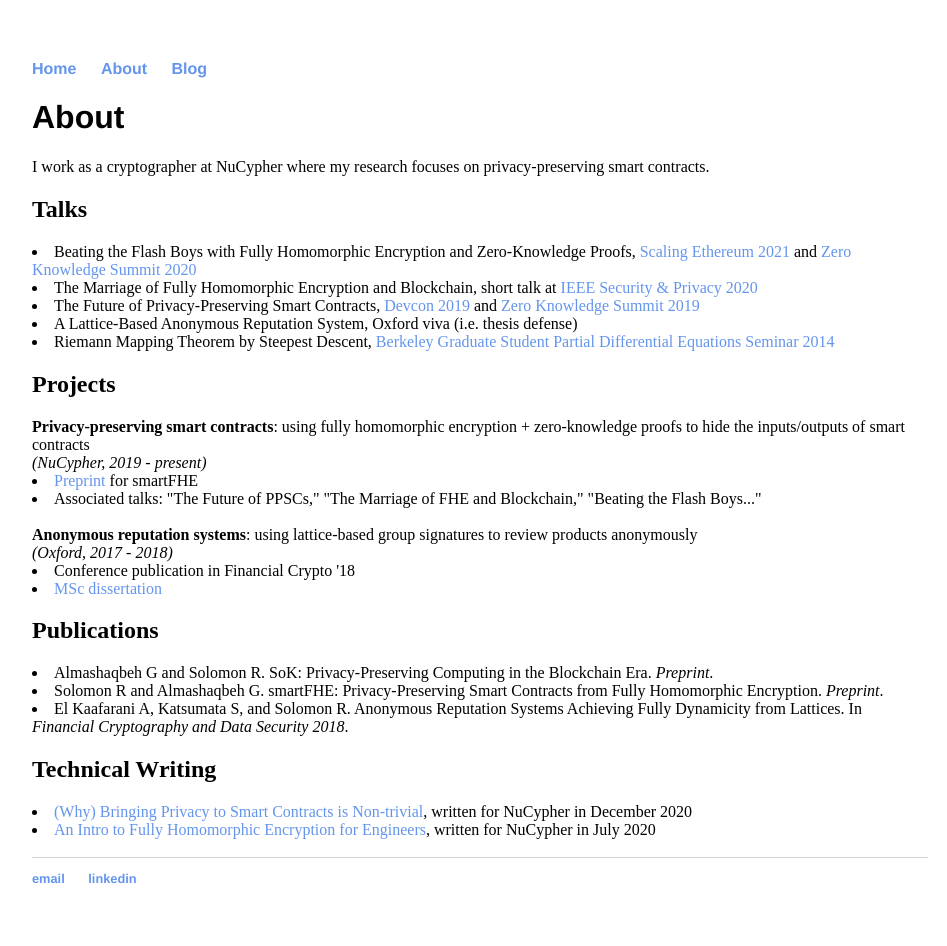
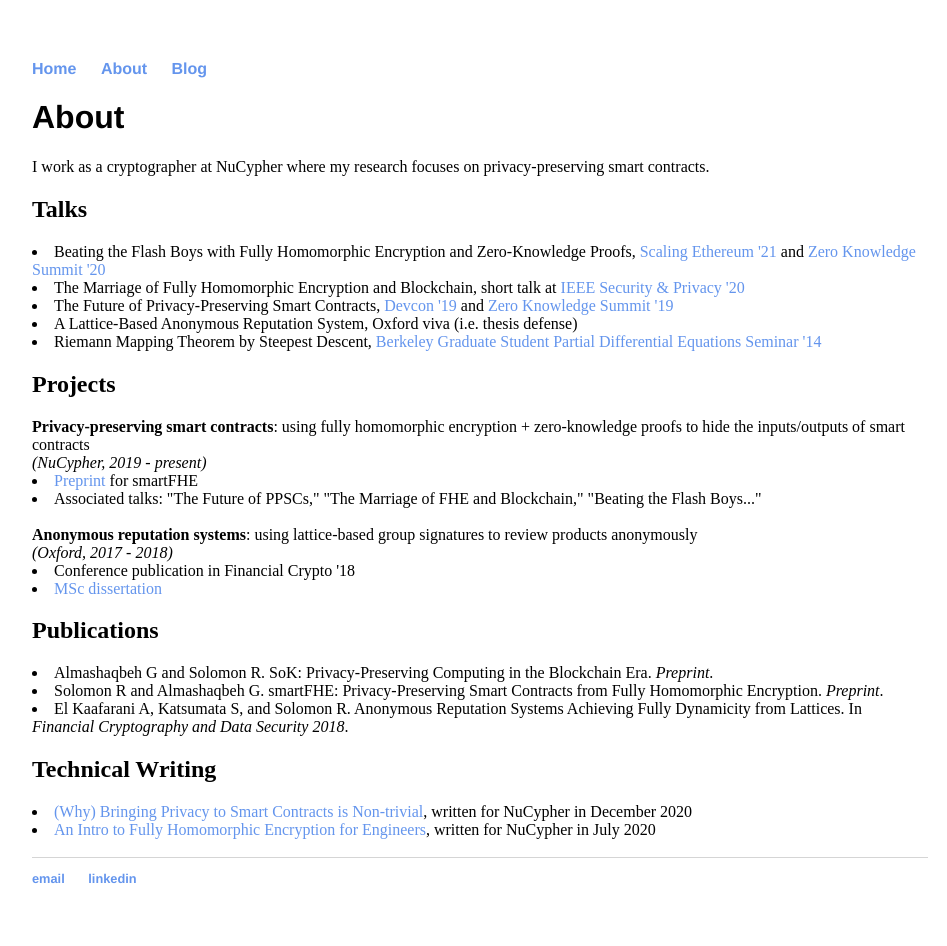
Before and after one commit to ravital/ravital.github.io, a Jekyll site: the page built from about/index.html, in a window 1280 px wide. Shown: the whole page, without its empty margins (160-1107 px from the left). Built offline with Jekyll 4.4.1, drawn with Linux system fonts in a browser that asks for light colours.

Commit message:
Update index.html

```diff
--- a/about/index.html
+++ b/about/index.html
@@ -9,11 +9,11 @@
 
 
 			<h2>Talks</h2>
-			<li>Beating the Flash Boys with Fully Homomorphic Encryption and Zero-Knowledge Proofs, <a href="https://scaling.ethglobal.co">Scaling Ethereum 2021</a> and <a href="https://www.zksummit.com/">Zero Knowledge Summit 2020</a></li>
-			<li>The Marriage of Fully Homomorphic Encryption and Blockchain, short talk at <a href="https://www.ieee-security.org/TC/SP2020/program-shorttalks.html">IEEE Security & Privacy 2020</a></li>
-			<li>The Future of Privacy-Preserving Smart Contracts,  <a href="https://archive.devcon.org/">Devcon 2019</a> and <a href="https://www.zeroknowledge.fm/summit">Zero Knowledge Summit 2019</a></li>
+			<li>Beating the Flash Boys with Fully Homomorphic Encryption and Zero-Knowledge Proofs, <a href="https://scaling.ethglobal.co">Scaling Ethereum '21</a> and <a href="https://www.zksummit.com/">Zero Knowledge Summit '20</a></li>
+			<li>The Marriage of Fully Homomorphic Encryption and Blockchain, short talk at <a href="https://www.ieee-security.org/TC/SP2020/program-shorttalks.html">IEEE Security & Privacy '20</a></li>
+			<li>The Future of Privacy-Preserving Smart Contracts,  <a href="https://archive.devcon.org/">Devcon '19</a> and <a href="https://www.zeroknowledge.fm/summit">Zero Knowledge Summit '19</a></li>
 			<li>A Lattice-Based Anonymous Reputation System, Oxford viva (i.e. thesis defense)</li>
-			<li>Riemann Mapping Theorem by Steepest Descent, <a href="https://math.berkeley.edu/"> Berkeley Graduate Student Partial Differential Equations Seminar 2014</a></li>
+			<li>Riemann Mapping Theorem by Steepest Descent, <a href="https://math.berkeley.edu/"> Berkeley Graduate Student Partial Differential Equations Seminar '14</a></li>
 
 
 			<h2>Projects</h2>
```
